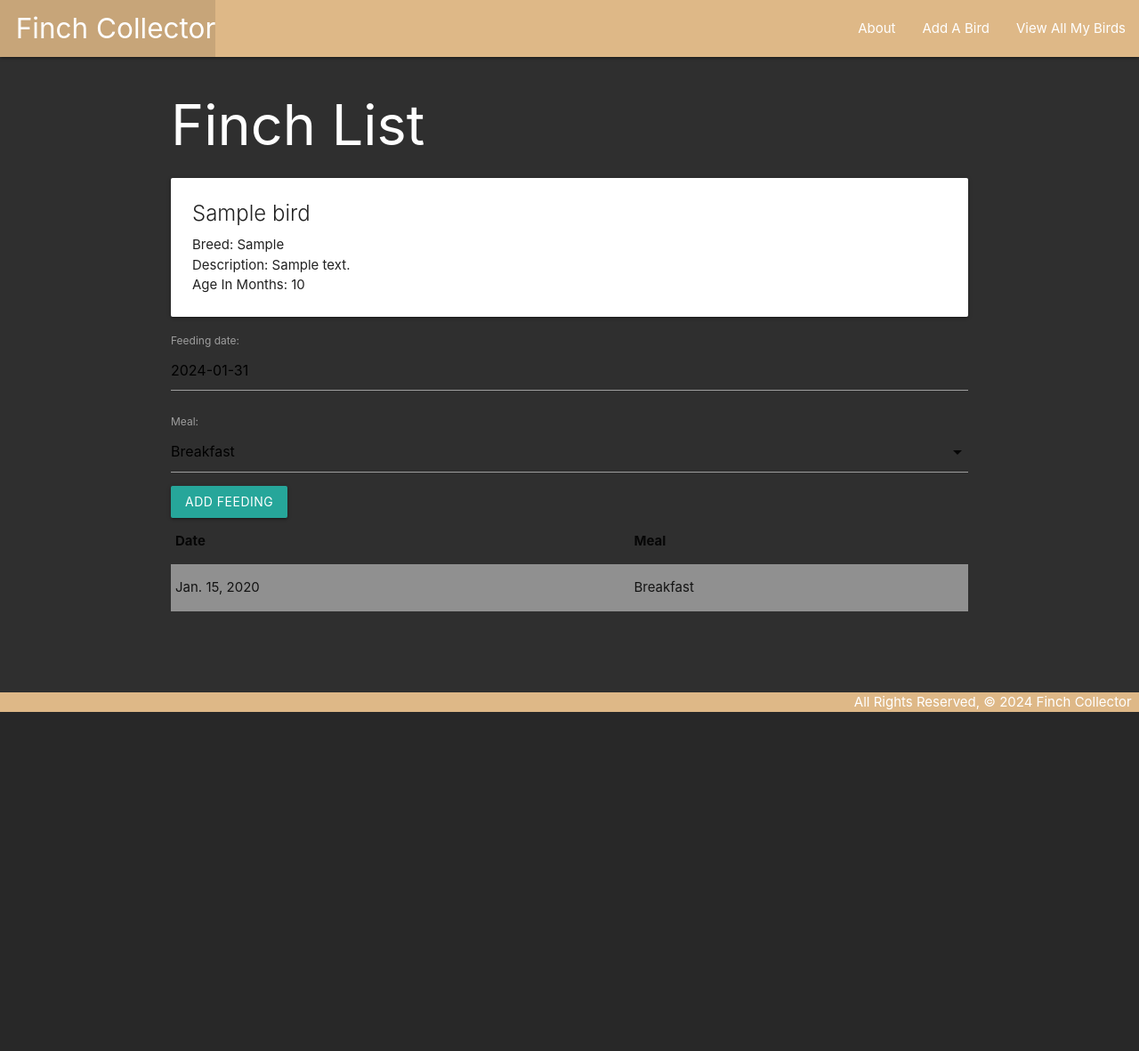
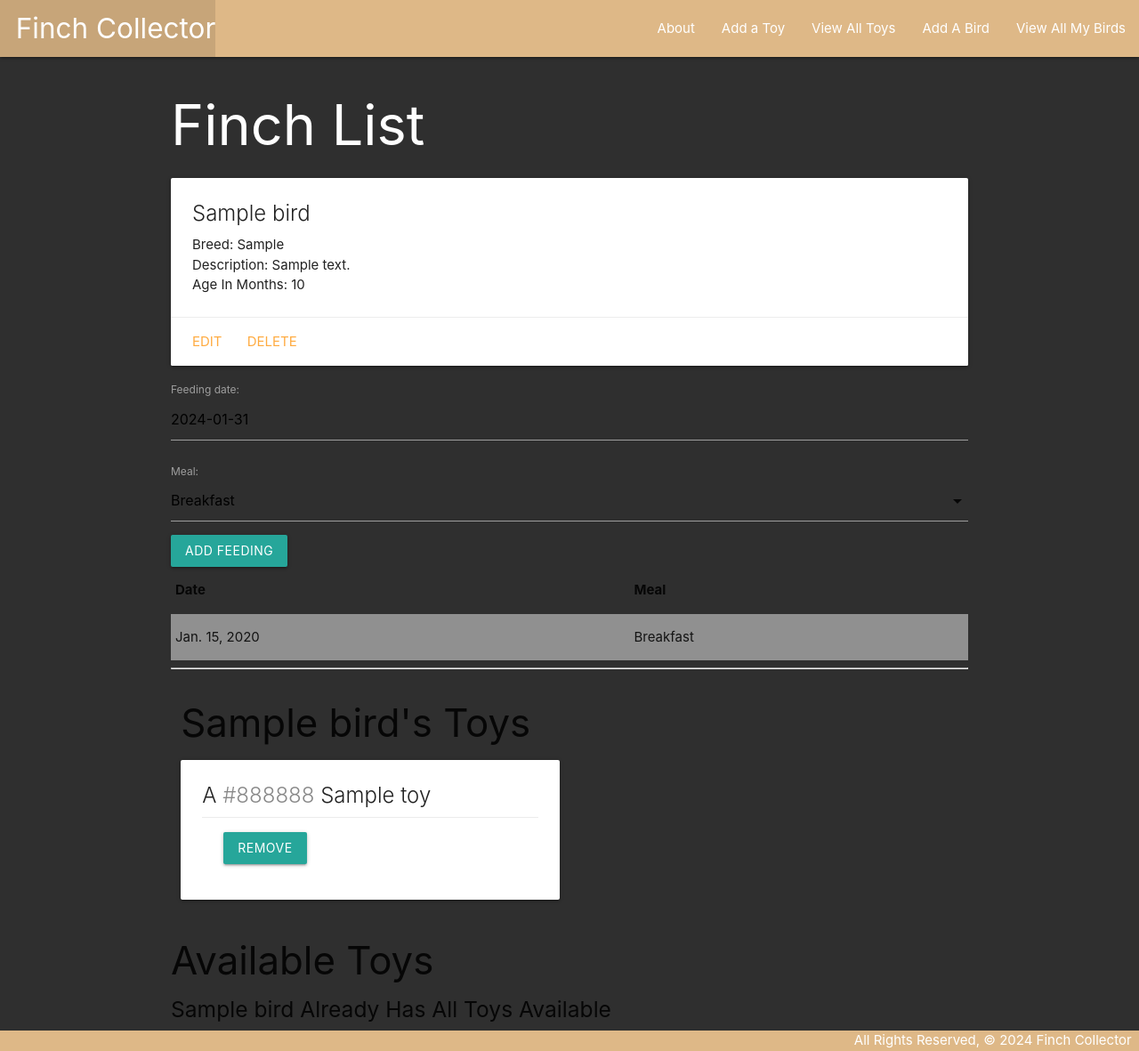
Before and after one commit to adammetzinger/finchcollector, a Django app: page /birds/1/ in a window 1280 px wide. Shown: the whole page at 89% size. Before the commit the page ends 800 px from the top, so only its background shows below. Run offline with Django 5.2, Linux system fonts and the light colour scheme; tables that the repository leaves empty hold one stand-in row (values such as "Sample post").

Commit message:
finished lab part 5

```diff
--- a/main_app/templates/base.html
+++ b/main_app/templates/base.html
@@ -19,6 +19,8 @@
         </ul>
         <ul class="right">
           <li><a href="{% url 'about' %}">About</a></li>
+          <li><a href="{% url 'toys_create' %}">Add a Toy</a></li>
+          <li><a href="{% url 'toys_index' %}">View All Toys</a></li>
           <li><a href="{% url 'finch_create' %}">Add A Bird</a></li>
           <li><a href="{% url 'index' %}">View All My Birds</a></li>
         </ul>
--- a/main_app/templates/birds/detail.html
+++ b/main_app/templates/birds/detail.html
@@ -9,6 +9,10 @@
   <p>Breed: {{ bird.breed }}</p>
   <p>Description: {{ bird.description }}</p>
       <p>Age In Months: {{ bird.age }}</p>
+  </div>
+  <div class="card-action">
+    <a href="{% url 'finch_update' bird.id %}">Edit</a>
+    <a href="{% url 'finch_delete' bird.id %}">Delete</a>
   </div>
 </div>
 <div class="col s6">
@@ -31,6 +35,53 @@
     </tbody>
   </table>
 </div>
+<hr>
+<div class="row">
+  <div class="col s6">
+    <h3>{{ bird.name }}'s Toys</h3>
+    {% if bird.toys.count %}
+      {% for toy in bird.toys.all %}
+        <div class="card">
+          <div class="card-content">
+            <span class="card-title">
+              A <span style="color: {{ toy.color }}">{{ toy.color }}</span> {{ toy.name }}
+            </span>
+            <div class="card-action">
+              <form action="{% url 'unassoc_toy' bird.id toy.id %}" method="POST">
+                {% csrf_token %}
+                <button type="submit" class="btn">Remove</button>
+              </form>
+            </div>
+          </div>
+        </div>
+      {% endfor %}
+    {% else %}
+      <h5>No Toys</h5>
+    {% endif %}
+  </div>
+</div>
+<div class="col s6">
+  <h3>Available Toys</h3>
+  {% if toys.count %}
+    {% for toy in toys.all %}
+      <div class="card">
+        <div class="card-content">
+          <span class="card-title">
+            A <span style="color: {{ toy.color }}">{{ toy.color }}</span> {{ toy.name }}
+          </span>
+          <div class="card-action">
+            <form action="{% url 'assoc_toy' bird.id toy.id %}" method="POST">
+              {% csrf_token %}
+              <button type="submit" class="btn">Add</button>
+            </form>
+          </div>
+        </div>
+      </div>
+    {% endfor %}
+  {% else %}
+    <h5>{{bird.name}} Already Has All Toys Available</h5>
+  {% endif %}
+</div>
 
 <script>
     const dateEl = document.getElementById('id_date');
--- a/main_app/urls.py
+++ b/main_app/urls.py
@@ -10,6 +10,11 @@ urlpatterns = [
     path('birds/<int:pk>/update/', views.FinchUpdate.as_view(), name='finch_update'),
     path('birds/<int:pk>/delete/', views.FinchDelete.as_view(), name='finch_delete'),
     path('birds/<int:bird_id>/add_feeding/', views.add_feeding, name='add_feeding'),
-    path('cats/<int:cat_id>/assoc_toy/<int:toy_id>/', views.assoc_toy, name='assoc_toy'),
-    path('cats/<int:cat_id>/unassoc_toy/<int:toy_id>/', views.unassoc_toy, name='unassoc_toy'),
+    path('cats/<int:bird_id>/assoc_toy/<int:toy_id>/', views.assoc_toy, name='assoc_toy'),
+    path('cats/<int:bird_id>/unassoc_toy/<int:toy_id>/', views.unassoc_toy, name='unassoc_toy'),
+    path('toys/', views.ToyList.as_view(), name='toys_index'),
+    path('toys/<int:pk>/', views.ToyDetail.as_view(), name='toys_detail'),
+    path('toys/create/', views.ToyCreate.as_view(), name='toys_create'),
+    path('toys/<int:pk>/update/', views.ToyUpdate.as_view(), name='toys_update'),
+    path('toys/<int:pk>/delete/', views.ToyDelete.as_view(), name='toys_delete'),
 ]
--- a/main_app/views.py
+++ b/main_app/views.py
@@ -11,18 +11,25 @@ def home(request):
 def about(request):
     return render(request, 'about.html')
 
-def finch_index(request):
-    birds = Bird.objects.all()
-    return render(request, 'birds/index.html', {'birds': birds})
+def finch_index(request, bird_id):
+    birds = Bird.objects(id=bird_id)
+    return render(request, 'birds/index.html', {'birds': birds,})
 
 def birds_detail(request, bird_id):
     bird = Bird.objects.get(id=bird_id)
+    id_list = bird.toys.all().values_list('id')
+    toys_bird_doesnt_have = Toy.objects.exclude(id__in=id_list)
     feeding_form = FeedingForm()
-    return render(request, 'birds/detail.html', {'bird': bird, 'feeding_form': feeding_form })
+    feeding_form = FeedingForm()
+    return render(request, 'birds/detail.html', {
+       'bird': bird,
+       'feeding_form': feeding_form,
+       'toys': toys_bird_doesnt_have
+        })
 
 class FinchCreate(CreateView):
     model = Bird
-    fields = '__all__'
+    fields = ['name', 'breed', 'description', 'age']
 
 class FinchUpdate(UpdateView):
     model = Bird
@@ -31,13 +38,6 @@ class FinchUpdate(UpdateView):
 class FinchDelete(DeleteView):
     model = Bird
     success_url = '/birds'
-
-def cats_detail(request, bird_id):
-    bird = Bird.objects.get(id=bird_id)
-    feeding_form = FeedingForm()
-    return render(request, 'cats/detail.html', {
-        'bird': bird, 'feeding_form': feeding_form
-    })
 
 def add_feeding(request, bird_id):
     form = FeedingForm(request.POST)
```
Also changed, not shown: main_app/templates/main_app/toy_confirm_delete.html (added, +13 -0 lines), main_app/templates/main_app/toy_detail.html (added, +20 -0 lines), main_app/templates/main_app/toy_form.html (added, +19 -0 lines), main_app/templates/main_app/toy_list.html (added, +17 -0 lines).
